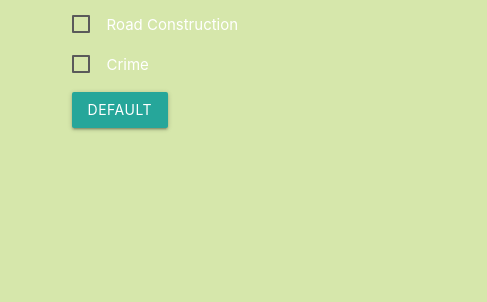
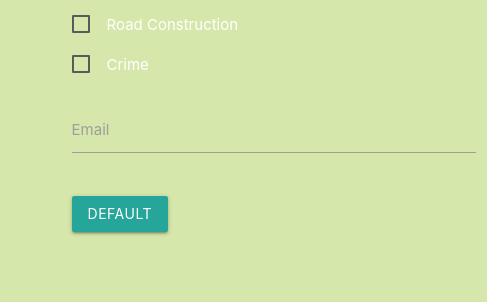
Before and after one commit to DanShima/opendataminers, a plain HTML site: page client/index.html in a window 1280 px wide. Shown: the part 179-481 px from the top of the page, 793-1280 px from the left. Drawn offline with nearby package versions, Linux system fonts and the light colour scheme; some packages are replaced by stand-ins of ours.

Commit message:
added email input

```diff
--- a/client/index.html
+++ b/client/index.html
@@ -83,6 +83,13 @@
             </p>
           </form>
 
+          <div class="row">
+            <div class="input-field col s12">
+              <input id="email" type="email" class="validate">
+              <label for="email">Email</label>
+            </div>
+          </div>
+
       <button type="button" class="btn btn-default" onclick="submitToserver()">Default</button>
      </div>
 
```
